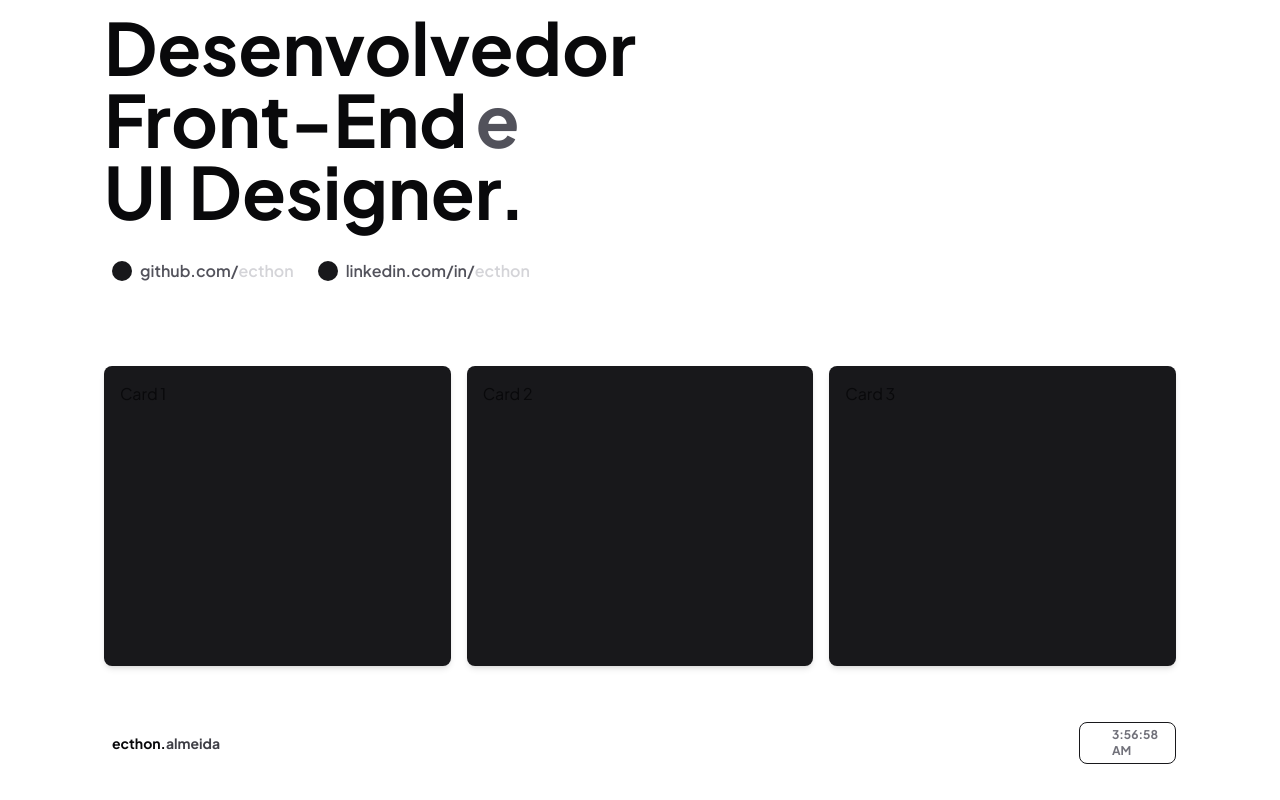
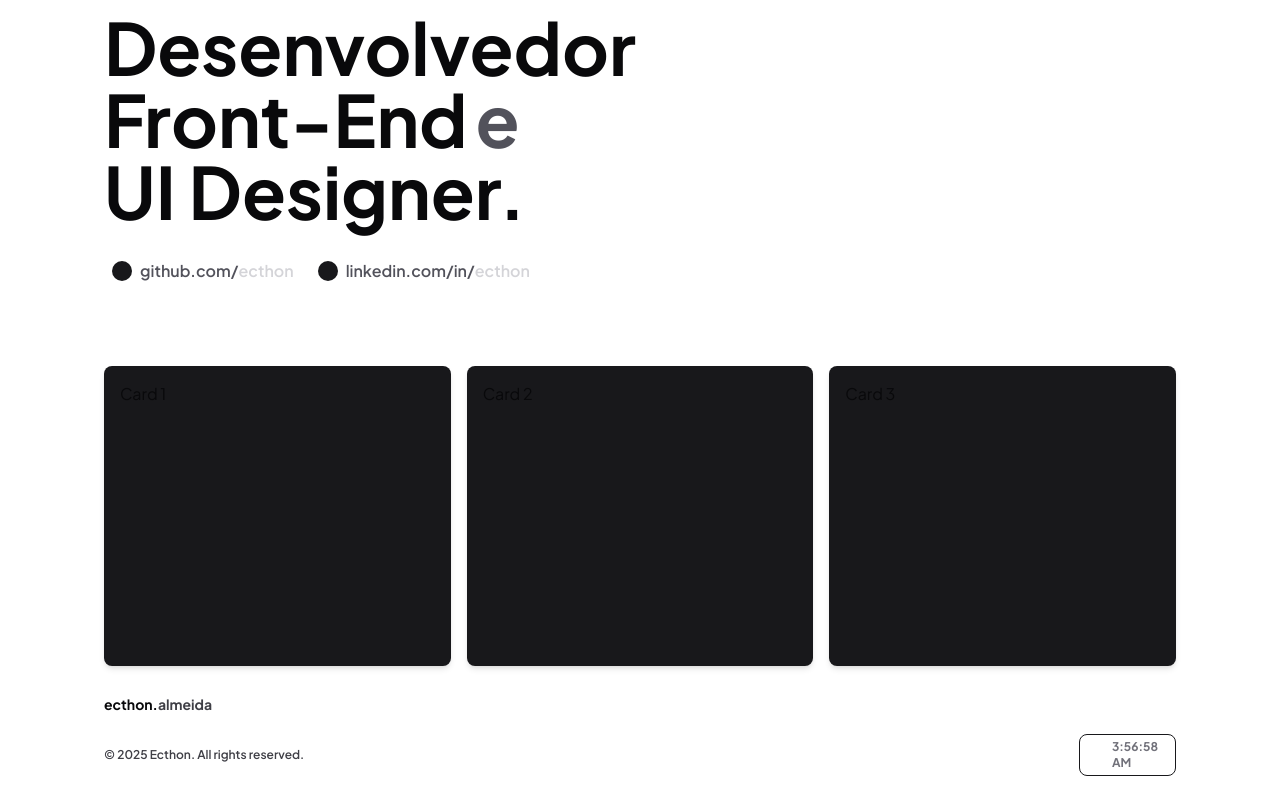
Before and after one commit to ecthon/ecthon-app, a Next.js app: page / in a window 1280 px wide. Shown: the part 202-1002 px from the top of the page. Built offline with nearby package versions, Linux system fonts and the light colour scheme; some icons are missing.

Commit message:
feat: refactor Footer component layout for improved structure and spacing

```diff
--- a/src/components/footer.tsx
+++ b/src/components/footer.tsx
@@ -32,11 +32,14 @@ function Clock() {
 
 export function Footer() {
   return (
-    <footer className="flex flex-col-reverse max-sm:gap-2 md:flex-row items-center justify-between py-4 mt-10 w-full">
-      <Link href={"/"} className="font-bold text-sm py-1 px-2 rounded-md mb-2 md:mb-0">
+    <footer className="flex flex-col w-full py-4 md:py-6 space-y-4">
+      <Link href={"/"} className="font-bold text-sm py-1 rounded-md mb-2 md:mb-0">
       ecthon.<span className="text-zinc-700">almeida</span>
       </Link>
+      <div className="flex flex-col md:flex-row justify-between items-center w-full space-y-2 md:space-y-0">
+      <p className="text-xs text-zinc-700 font-semibold">&copy; {new Date().getFullYear()} Ecthon. All rights reserved.</p>
       <Clock />
+      </div>
     </footer>
   );
 }
```
